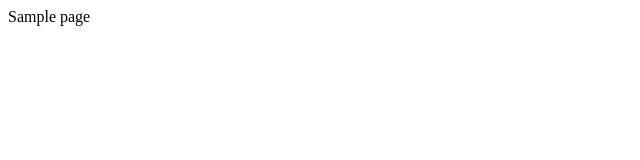
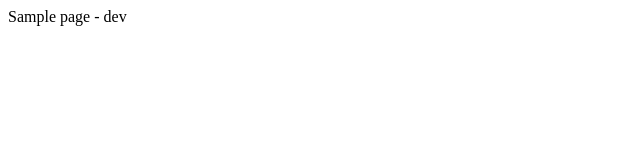
Before and after one commit to chella19/AzurePortal, a plain HTML site: page index.html in a window 1280 px wide. Shown: the full height of the page, 0-640 px from the left. Drawn offline with Linux system fonts and the light colour scheme.

Commit message:
Update index.html

```diff
--- a/index.html
+++ b/index.html
@@ -8,7 +8,7 @@
 
 <BODY>
 
-<P> Sample page
+<P> Sample page - dev
 
 </BODY>
 
```
